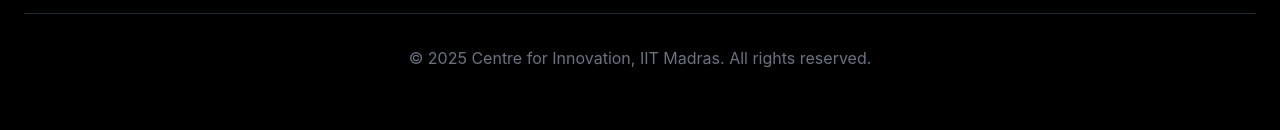
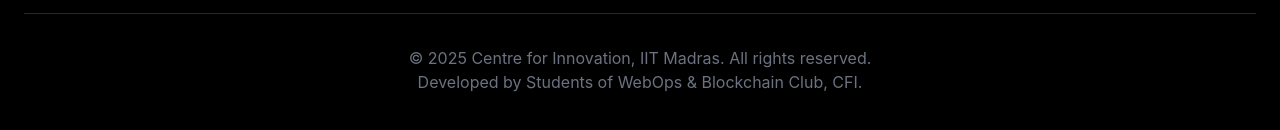
Before and after one commit to ProElecttro/openhouse2025, a React (Vite) app: page /register in a window 1280 px wide. Shown: the part 1444-1574 px from the top of the page. Built offline with nearby package versions, Linux system fonts and the light colour scheme; no server answers.

Commit message:
added club's name in the footer

```diff
--- a/src/components/Footer.tsx
+++ b/src/components/Footer.tsx
@@ -80,6 +80,9 @@ const Footer = () => {
           <p className="text-gray-500">
             &copy; {new Date().getFullYear()} Centre for Innovation, IIT Madras. All rights reserved.
           </p>
+          <p className="text-gray-500">
+            Developed by Students of WebOps & Blockchain Club, CFI.
+          </p>
         </div>
       </div>
     </footer>
```
